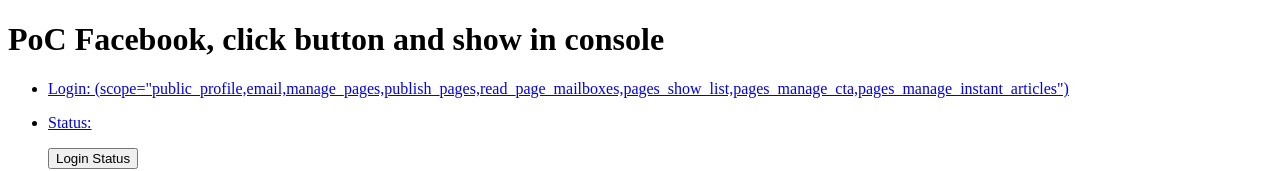
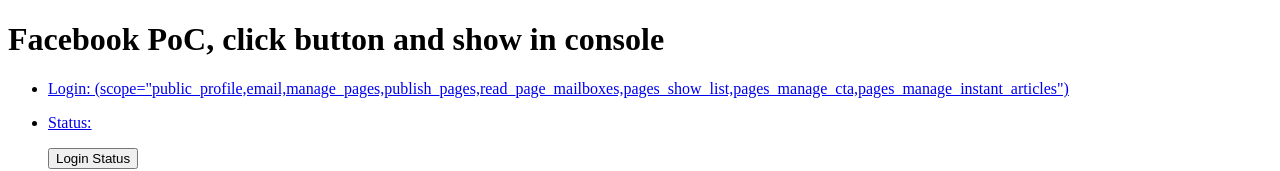
Before and after one commit to Luisangonzalez/facebook-poc, a website: page src/index.html in a window 1280 px wide. Shown: the top 171 px of the page. Drawn offline with nearby package versions, Linux system fonts and the light colour scheme.

Commit message:
change name

```diff
--- a/package.json
+++ b/package.json
@@ -1,5 +1,5 @@
 {
-  "name": "facebook-po",
+  "name": "facebook-poc",
   "version": "1.0.0",
   "description": "",
   "main": "index.js",
--- a/src/index.html
+++ b/src/index.html
@@ -8,7 +8,7 @@
 </head>
 
 <body>
-  <h1>PoC Facebook, click button and show in console</h1>
+  <h1>Facebook PoC, click button and show in console</h1>
   <ul>
     <li>
         <p><a href="https://developers.facebook.com/docs/facebook-login/web#logindialog">Login: (scope="public_profile,email,manage_pages,publish_pages,read_page_mailboxes,pages_show_list,pages_manage_cta,pages_manage_instant_articles") </a></p>
```
